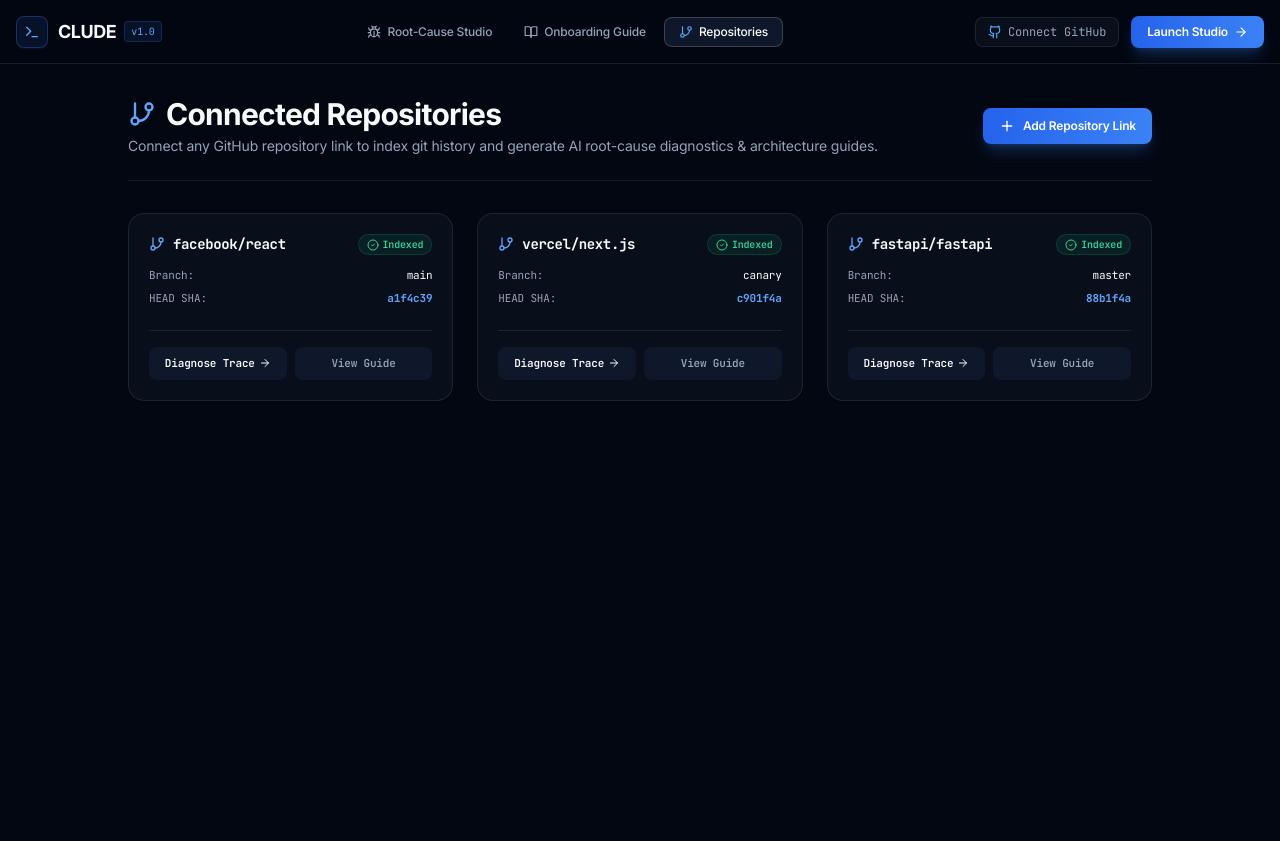
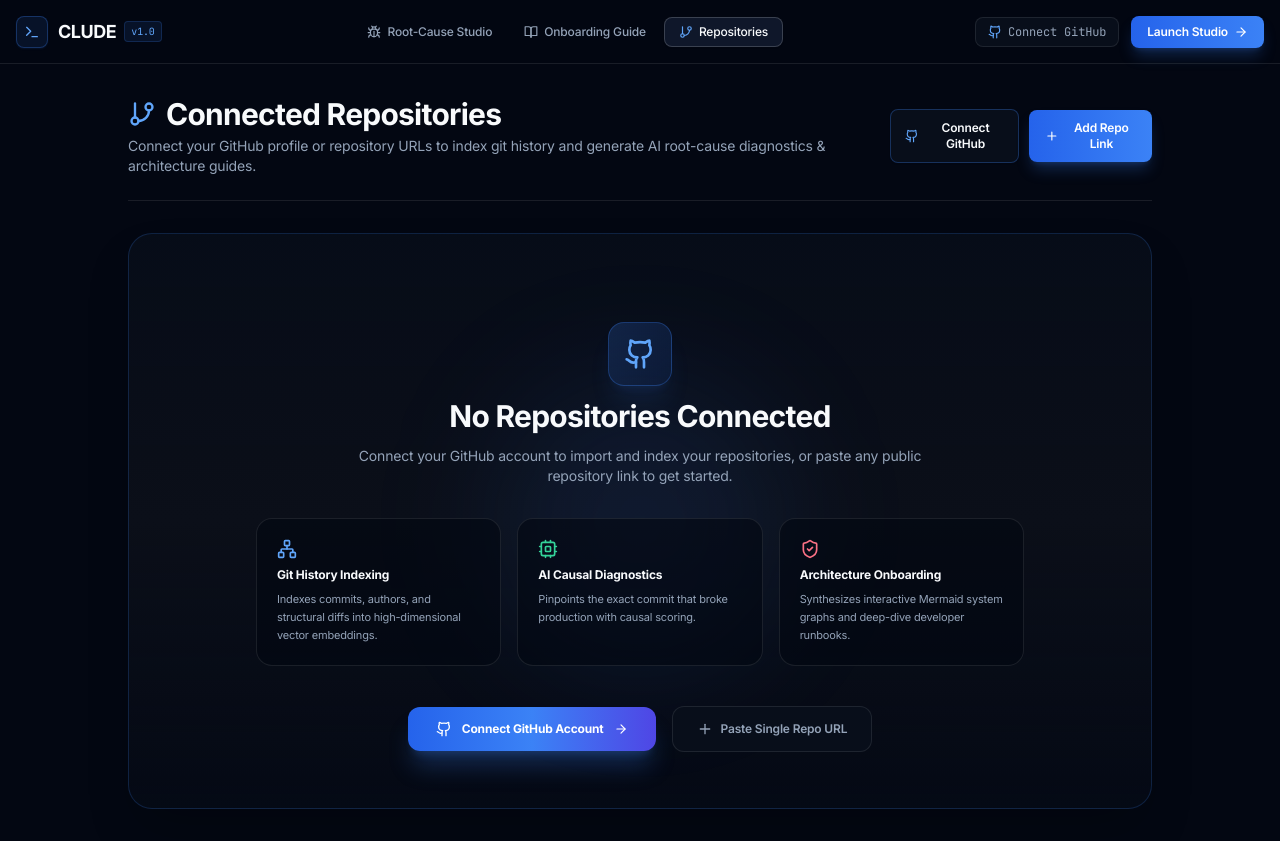
Before and after one commit to arnnnnaaavvvvv/CLUDE, a Next.js app in the folder frontend/: page /repos in a window 1280 px wide. Before the commit the page ends 800 px from the top, so only its background shows below. Built offline with nearby package versions, Linux system fonts and the light colour scheme.

Commit message:
feat(repos): remove pre-uploaded demo repositories and require user GitHub connection to populate and manage repositories

```diff
--- a/frontend/app/onboarding/page.tsx
+++ b/frontend/app/onboarding/page.tsx
@@ -12,12 +12,17 @@ import {
   RefreshCw,
   GitBranch,
   ArrowRight,
-  Code2,
+  Github,
+  Plus,
+  Network,
+  Cpu,
+  ShieldCheck,
 } from "lucide-react";
 import { Repository, OnboardingWalkthrough } from "@/lib/types";
 import { fetchRepos, fetchOnboarding, generateOnboarding } from "@/lib/api";
 import { MermaidViewer } from "@/components/MermaidViewer";
 import { MarkdownContent } from "@/components/MarkdownContent";
+import { GitHubConnectModal } from "@/components/GitHubConnectModal";
 
 function OnboardingContent() {
   const searchParams = useSearchParams();
@@ -30,13 +35,18 @@ function OnboardingContent() {
   const [loading, setLoading] = useState<boolean>(false);
   const [generating, setGenerating] = useState<boolean>(false);
   const [error, setError] = useState<string | null>(null);
+  const [connectModalOpen, setConnectModalOpen] = useState(false);
 
-  useEffect(() => {
+  const loadReposList = () => {
     fetchRepos()
       .then((data) => {
         setRepos(data || []);
       })
       .catch((err) => console.error("Error loading repos:", err));
+  };
+
+  useEffect(() => {
+    loadReposList();
   }, []);
 
   useEffect(() => {
@@ -95,10 +105,11 @@ function OnboardingContent() {
 
         {/* Controls */}
         <div className="flex items-center gap-3">
+          {repos.length > 0 ? (
             <select
               value={selectedRepoId}
               onChange={(e) => setSelectedRepoId(e.target.value)}
-            className="rounded-lg border border-border bg-surface px-3.5 py-2 text-xs text-textPrimary focus:border-blue-500 focus:outline-none font-mono min-w-[200px]"
+              className="rounded-lg border border-border bg-surface px-3.5 py-2 text-xs text-textPrimary focus:border-blue-500 focus:outline-none font-mono min-w-[220px]"
             >
               <option value="">-- Select a Repository --</option>
               {repos.map((r) => (
@@ -107,6 +118,15 @@ function OnboardingContent() {
                 </option>
               ))}
             </select>
+          ) : (
+            <button
+              onClick={() => setConnectModalOpen(true)}
+              className="inline-flex items-center gap-2 rounded-lg bg-gradient-to-r from-blue-600 to-blue-500 hover:from-blue-500 hover:to-blue-600 px-4 py-2 text-xs font-semibold text-white shadow-lg shadow-blue-500/25 transition-all font-sans"
+            >
+              <Github className="h-4 w-4" />
+              Connect GitHub
+            </button>
+          )}
 
           {selectedRepoId && (
             <button
@@ -132,19 +152,73 @@ function OnboardingContent() {
 
       {error && <div className="text-xs text-danger font-medium font-mono">{error}</div>}
 
-      {/* Main Content Area */}
-      {!selectedRepoId ? (
-        /* Empty State: Prompt User to Select a Repository */
+      {/* CASE 1: No Repos Connected Yet -> Premium Connect GitHub Hero Gate */}
+      {repos.length === 0 ? (
+        <div className="relative rounded-3xl border border-blue-500/20 bg-gradient-to-b from-surface/80 via-[#0B0F19] to-surface/40 p-8 sm:p-14 shadow-2xl overflow-hidden text-center space-y-8">
+          {/* Ambient Glow */}
+          <div className="absolute top-1/2 left-1/2 -translate-x-1/2 -translate-y-1/2 h-72 w-72 rounded-full bg-blue-500/10 blur-3xl pointer-events-none" />
+
+          <div className="relative space-y-3 max-w-xl mx-auto">
+            <div className="mx-auto flex h-16 w-16 items-center justify-center rounded-2xl bg-gradient-to-br from-blue-500/20 to-blue-600/10 border border-blue-500/30 text-blue-400 shadow-xl shadow-blue-500/10">
+              <Github className="h-8 w-8" />
+            </div>
+            <h2 className="text-2xl sm:text-3xl font-bold tracking-tight text-textPrimary">
+              Connect Your GitHub Account
+            </h2>
+            <p className="text-xs sm:text-sm text-textSecondary leading-relaxed">
+              Connect your GitHub profile to import your repositories, automatically synthesize interactive Mermaid architecture topology diagrams, and generate deep-dive onboarding runbooks.
+            </p>
+          </div>
+
+          {/* Feature Highlights Grid */}
+          <div className="relative grid grid-cols-1 sm:grid-cols-3 gap-4 max-w-3xl mx-auto text-left">
+            <div className="rounded-2xl border border-border bg-[#030712]/60 p-5 space-y-2.5">
+              <Network className="h-5 w-5 text-blue-400" />
+              <h4 className="text-xs font-bold text-textPrimary">AST Topology Mapping</h4>
+              <p className="text-[11px] text-textSecondary leading-relaxed">
+                Parses component trees, ASGI/WSGI lifecycles, and module boundaries into visual diagrams.
+              </p>
+            </div>
+            <div className="rounded-2xl border border-border bg-[#030712]/60 p-5 space-y-2.5">
+              <Cpu className="h-5 w-5 text-emerald-400" />
+              <h4 className="text-xs font-bold text-textPrimary">Execution Pipeline Analysis</h4>
+              <p className="text-[11px] text-textSecondary leading-relaxed">
+                Unpacks critical business logic, dependency graphs, and request lifecycle flows.
+              </p>
+            </div>
+            <div className="rounded-2xl border border-border bg-[#030712]/60 p-5 space-y-2.5">
+              <ShieldCheck className="h-5 w-5 text-rose-400" />
+              <h4 className="text-xs font-bold text-textPrimary">Danger Zone Detection</h4>
+              <p className="text-[11px] text-textSecondary leading-relaxed">
+                Pinpoints high-churn files, concurrency locks, and sensitive invariant mutation paths.
+              </p>
+            </div>
+          </div>
+
+          {/* Primary Action Button */}
+          <div className="relative flex flex-col sm:flex-row items-center justify-center gap-4 pt-2">
+            <button
+              onClick={() => setConnectModalOpen(true)}
+              className="w-full sm:w-auto inline-flex items-center justify-center gap-2.5 rounded-xl bg-gradient-to-r from-blue-600 via-blue-500 to-indigo-600 hover:from-blue-500 hover:to-indigo-500 px-7 py-3.5 text-xs font-bold text-white shadow-xl shadow-blue-500/25 transition-all hover:scale-[1.02] hover:-translate-y-0.5"
+            >
+              <Github className="h-4 w-4" />
+              <span>Connect GitHub Account</span>
+              <ArrowRight className="h-3.5 w-3.5" />
+            </button>
+          </div>
+        </div>
+      ) : !selectedRepoId ? (
+        /* CASE 2: Repos connected -> Clean selection picker */
         <div className="space-y-6">
           <div className="rounded-2xl border border-dashed border-border bg-surface/30 p-12 text-center">
             <Compass className="mx-auto h-12 w-12 text-blue-400/60 mb-3" />
             <h3 className="text-lg font-bold text-textPrimary">Select a Repository to Synthesize Guide</h3>
             <p className="text-xs text-textSecondary max-w-md mx-auto mt-1 mb-8 leading-relaxed">
-              Choose any connected repository below to inspect its dedicated architectural topology graph, critical execution paths, and danger zone runbooks.
+              Choose one of your connected repositories to inspect its dedicated architectural topology graph and developer guide chapters.
             </p>
 
             {/* Quick Repo Cards */}
-            <div className="grid grid-cols-1 sm:grid-cols-2 lg:grid-cols-4 gap-4 max-w-4xl mx-auto text-left">
+            <div className="grid grid-cols-1 sm:grid-cols-2 lg:grid-cols-3 gap-4 max-w-4xl mx-auto text-left">
               {repos.map((r) => (
                 <button
                   key={r.id}
@@ -171,7 +245,7 @@ function OnboardingContent() {
       ) : loading ? (
         <div className="flex flex-col items-center justify-center py-24 space-y-3">
           <RefreshCw className="h-8 w-8 animate-spin text-blue-400" />
-          <span className="text-xs font-mono text-textSecondary">Loading Architectural Topology...</span>
+          <span className="text-xs font-mono text-textSecondary">Synthesizing Architectural Topology...</span>
         </div>
       ) : !walkthrough ? (
         <div className="rounded-2xl border border-dashed border-border bg-surface/30 p-16 text-center">
@@ -304,6 +378,16 @@ function OnboardingContent() {
           </div>
         </div>
       )}
+
+      {/* GitHub Connect Modal */}
+      <GitHubConnectModal
+        isOpen={connectModalOpen}
+        onClose={() => {
+          setConnectModalOpen(false);
+          loadReposList();
+        }}
+        onConnected={loadReposList}
+      />
     </div>
   );
 }
--- a/frontend/app/repos/page.tsx
+++ b/frontend/app/repos/page.tsx
@@ -2,22 +2,31 @@
 
 import { useEffect, useState } from "react";
 import Link from "next/link";
-import { GitBranch, Plus, CheckCircle2, Clock, AlertCircle, ArrowRight, RefreshCw, Sparkles, Globe } from "lucide-react";
+import {
+  GitBranch,
+  Plus,
+  CheckCircle2,
+  Clock,
+  AlertCircle,
+  ArrowRight,
+  RefreshCw,
+  Sparkles,
+  Globe,
+  Github,
+  Network,
+  Cpu,
+  ShieldCheck,
+} from "lucide-react";
 import { Repository } from "@/lib/types";
 import { fetchRepos, connectRepo } from "@/lib/api";
-
-const PRESET_REPOS = [
-  "facebook/react",
-  "vercel/next.js",
-  "fastapi/fastapi",
-  "tailwindlabs/tailwindcss",
-];
+import { GitHubConnectModal } from "@/components/GitHubConnectModal";
 
 export default function RepositoriesPage() {
   const [repos, setRepos] = useState<Repository[]>([]);
   const [loading, setLoading] = useState(true);
   const [connecting, setConnecting] = useState(false);
   const [formOpen, setFormOpen] = useState(false);
+  const [gitHubModalOpen, setGitHubModalOpen] = useState(false);
   const [pageError, setPageError] = useState<string | null>(null);
   const [formError, setFormError] = useState<string | null>(null);
 
@@ -42,7 +51,7 @@ export default function RepositoriesPage() {
       setRepos(data || []);
     } catch (err: any) {
       console.error(err);
-      setPageError("Failed to sync remote repositories.");
+      setPageError("Failed to sync repositories.");
     } finally {
       setLoading(false);
     }
@@ -89,9 +98,19 @@ export default function RepositoriesPage() {
             Connected Repositories
           </h1>
           <p className="text-xs sm:text-sm text-textSecondary mt-1">
-            Connect any GitHub repository link to index git history and generate AI root-cause diagnostics & architecture guides.
+            Connect your GitHub profile or repository URLs to index git history and generate AI root-cause diagnostics & architecture guides.
           </p>
         </div>
+
+        <div className="flex items-center gap-2.5">
+          <button
+            onClick={() => setGitHubModalOpen(true)}
+            className="inline-flex items-center gap-2 rounded-lg bg-surface hover:bg-surfaceHover border border-blue-500/30 px-3.5 py-2.5 text-xs font-semibold text-textPrimary transition-all shadow-sm"
+          >
+            <Github className="h-4 w-4 text-blue-400" />
+            <span>Connect GitHub</span>
+          </button>
+
           <button
             onClick={() => {
               setFormOpen(!formOpen);
@@ -100,15 +119,16 @@ export default function RepositoriesPage() {
             className="inline-flex items-center gap-2 rounded-lg bg-gradient-to-r from-blue-600 to-blue-500 hover:from-blue-500 hover:to-blue-600 px-4 py-2.5 text-xs font-semibold text-white shadow-lg shadow-blue-500/25 transition-all hover:-translate-y-0.5"
           >
             <Plus className="h-4 w-4" />
-          Add Repository Link
+            <span>Add Repo Link</span>
           </button>
+        </div>
       </div>
 
       {pageError && (
         <div className="rounded-lg bg-yellow-500/10 border border-yellow-500/30 p-3 text-xs text-yellow-400 font-medium flex items-center justify-between">
           <div className="flex items-center gap-2">
             <AlertCircle className="h-4 w-4 flex-shrink-0" />
-            <span>{pageError} Using local demo catalog.</span>
+            <span>{pageError}</span>
           </div>
           <button
             onClick={() => loadRepositories()}
@@ -125,12 +145,12 @@ export default function RepositoriesPage() {
           <div className="flex items-center justify-between mb-2">
             <h3 className="text-base font-bold text-textPrimary flex items-center gap-2">
               <Globe className="h-4 w-4 text-blue-400" />
-              Connect GitHub Repository
+              Connect Single Repository URL
             </h3>
-            <span className="text-[11px] text-textSecondary font-mono">No personal access tokens required</span>
+            <span className="text-[11px] text-textSecondary font-mono">No access tokens required</span>
           </div>
           <p className="text-xs text-textSecondary mb-5">
-            Paste any public repository URL (e.g. <code className="text-blue-400 font-mono">https://github.com/facebook/react</code>) or shorthand name (<code className="text-blue-400 font-mono">owner/repo</code>).
+            Paste any public repository URL (e.g. <code className="text-blue-400 font-mono">https://github.com/owner/repo</code>) or shorthand (<code className="text-blue-400 font-mono">owner/repo</code>).
           </p>
 
           <form onSubmit={handleConnect} className="space-y-4">
@@ -166,24 +186,6 @@ export default function RepositoriesPage() {
                   className="w-full rounded-lg border border-border bg-[#030712] px-3.5 py-2.5 text-xs text-textPrimary placeholder-textSecondary/50 focus:border-blue-500 focus:outline-none font-mono"
                 />
               </div>
-            </div>
-
-            {/* Quick Suggestions */}
-            <div className="flex flex-wrap items-center gap-2 pt-1 font-mono">
-              <span className="text-[11px] text-textSecondary">Quick presets:</span>
-              {PRESET_REPOS.map((preset) => (
-                <button
-                  key={preset}
-                  type="button"
-                  onClick={() => {
-                    setRepoInput(`https://github.com/${preset}`);
-                    setFormError(null);
-                  }}
-                  className="text-[11px] rounded bg-surfaceHover px-2.5 py-1 text-textSecondary hover:text-textPrimary hover:bg-blue-500/20 hover:border-blue-500/40 border border-border transition-colors"
-                >
-                  {preset}
-                </button>
-              ))}
             </div>
 
             {formError && (
@@ -229,19 +231,64 @@ export default function RepositoriesPage() {
           <RefreshCw className="h-8 w-8 animate-spin text-blue-400" />
         </div>
       ) : repos.length === 0 ? (
-        <div className="rounded-2xl border border-dashed border-border bg-surface/30 p-12 text-center">
-          <GitBranch className="mx-auto h-12 w-12 text-textSecondary/50 mb-3" />
-          <h3 className="text-base font-semibold text-textPrimary">No repositories connected yet</h3>
-          <p className="text-xs text-textSecondary max-w-sm mx-auto mt-1 mb-5">
-            Paste a GitHub repository link above to index its git history, AST syntax graph, and vector embeddings.
+        /* Empty State: Premium Connect GitHub Gate */
+        <div className="relative rounded-3xl border border-blue-500/20 bg-gradient-to-b from-surface/80 via-[#0B0F19] to-surface/40 p-8 sm:p-14 shadow-2xl overflow-hidden text-center space-y-8">
+          <div className="absolute top-1/2 left-1/2 -translate-x-1/2 -translate-y-1/2 h-72 w-72 rounded-full bg-blue-500/10 blur-3xl pointer-events-none" />
+
+          <div className="relative space-y-3 max-w-xl mx-auto">
+            <div className="mx-auto flex h-16 w-16 items-center justify-center rounded-2xl bg-gradient-to-br from-blue-500/20 to-blue-600/10 border border-blue-500/30 text-blue-400 shadow-xl shadow-blue-500/10">
+              <Github className="h-8 w-8" />
+            </div>
+            <h2 className="text-2xl sm:text-3xl font-bold tracking-tight text-textPrimary">
+              No Repositories Connected
+            </h2>
+            <p className="text-xs sm:text-sm text-textSecondary leading-relaxed">
+              Connect your GitHub account to import and index your repositories, or paste any public repository link to get started.
             </p>
+          </div>
+
+          <div className="relative grid grid-cols-1 sm:grid-cols-3 gap-4 max-w-3xl mx-auto text-left">
+            <div className="rounded-2xl border border-border bg-[#030712]/60 p-5 space-y-2">
+              <Network className="h-5 w-5 text-blue-400" />
+              <h4 className="text-xs font-bold text-textPrimary">Git History Indexing</h4>
+              <p className="text-[11px] text-textSecondary leading-relaxed">
+                Indexes commits, authors, and structural diffs into high-dimensional vector embeddings.
+              </p>
+            </div>
+            <div className="rounded-2xl border border-border bg-[#030712]/60 p-5 space-y-2">
+              <Cpu className="h-5 w-5 text-emerald-400" />
+              <h4 className="text-xs font-bold text-textPrimary">AI Causal Diagnostics</h4>
+              <p className="text-[11px] text-textSecondary leading-relaxed">
+                Pinpoints the exact commit that broke production with causal scoring.
+              </p>
+            </div>
+            <div className="rounded-2xl border border-border bg-[#030712]/60 p-5 space-y-2">
+              <ShieldCheck className="h-5 w-5 text-rose-400" />
+              <h4 className="text-xs font-bold text-textPrimary">Architecture Onboarding</h4>
+              <p className="text-[11px] text-textSecondary leading-relaxed">
+                Synthesizes interactive Mermaid system graphs and deep-dive developer runbooks.
+              </p>
+            </div>
+          </div>
+
+          <div className="relative flex flex-col sm:flex-row items-center justify-center gap-4 pt-2">
+            <button
+              onClick={() => setGitHubModalOpen(true)}
+              className="w-full sm:w-auto inline-flex items-center justify-center gap-2.5 rounded-xl bg-gradient-to-r from-blue-600 via-blue-500 to-indigo-600 hover:from-blue-500 hover:to-indigo-500 px-7 py-3.5 text-xs font-bold text-white shadow-xl shadow-blue-500/25 transition-all hover:scale-[1.02]"
+            >
+              <Github className="h-4 w-4" />
+              <span>Connect GitHub Account</span>
+              <ArrowRight className="h-3.5 w-3.5" />
+            </button>
+
             <button
               onClick={() => setFormOpen(true)}
-            className="inline-flex items-center gap-2 rounded-lg bg-blue-600 px-4 py-2 text-xs font-semibold text-white shadow"
+              className="w-full sm:w-auto inline-flex items-center justify-center gap-2 rounded-xl bg-surface hover:bg-surfaceHover border border-border px-6 py-3.5 text-xs font-semibold text-textSecondary hover:text-textPrimary transition-all"
             >
               <Plus className="h-4 w-4" />
-            Connect Your First Repo
+              <span>Paste Single Repo URL</span>
             </button>
+          </div>
         </div>
       ) : (
         <div className="grid grid-cols-1 md:grid-cols-2 lg:grid-cols-3 gap-6">
@@ -306,6 +353,16 @@ export default function RepositoriesPage() {
           })}
         </div>
       )}
+
+      {/* GitHub Connect Modal */}
+      <GitHubConnectModal
+        isOpen={gitHubModalOpen}
+        onClose={() => {
+          setGitHubModalOpen(false);
+          loadRepositories();
+        }}
+        onConnected={loadRepositories}
+      />
     </div>
   );
 }
--- a/frontend/lib/reposStore.ts
+++ b/frontend/lib/reposStore.ts
@@ -10,41 +10,8 @@ export interface RepoItem {
   created_at: string;
 }
 
-export const initialRepos: RepoItem[] = [
-  {
-    id: "9b1deb4d-3b7d-4bad-9bdd-2b0d7b3dcb6d",
-    github_repo_id: 10279,
-    full_name: "facebook/react",
-    default_branch: "main",
-    is_private: false,
-    indexing_status: "COMPLETED",
-    last_indexed_sha: "a1f4c39e0839e2d3b5b6cf7e4811a684b01e3b62",
-    last_indexed_at: new Date().toISOString(),
-    created_at: new Date().toISOString(),
-  },
-  {
-    id: "e34b1a20-88fc-42fa-9a4f-56bbcc381a11",
-    github_repo_id: 70420,
-    full_name: "vercel/next.js",
-    default_branch: "canary",
-    is_private: false,
-    indexing_status: "COMPLETED",
-    last_indexed_sha: "c901f4a1847d8b5b6cf7e4811a684b01e3b62",
-    last_indexed_at: new Date().toISOString(),
-    created_at: new Date().toISOString(),
-  },
-  {
-    id: "f1092a10-99fc-42fa-8a3f-11bbcc381a88",
-    github_repo_id: 12221,
-    full_name: "fastapi/fastapi",
-    default_branch: "master",
-    is_private: false,
-    indexing_status: "COMPLETED",
-    last_indexed_sha: "88b1f4a1847d8b5b6cf7e4811a684b01e3b62",
-    last_indexed_at: new Date().toISOString(),
-    created_at: new Date().toISOString(),
-  }
-];
+// Clean start: No pre-uploaded demo repositories. User connects GitHub to populate repositories.
+export const initialRepos: RepoItem[] = [];
 
 // Global in-memory cache across serverless warm invocations
 export const globalRepos: RepoItem[] = [...initialRepos];
```
Lines whose indentation alone changed are shown as unchanged.
